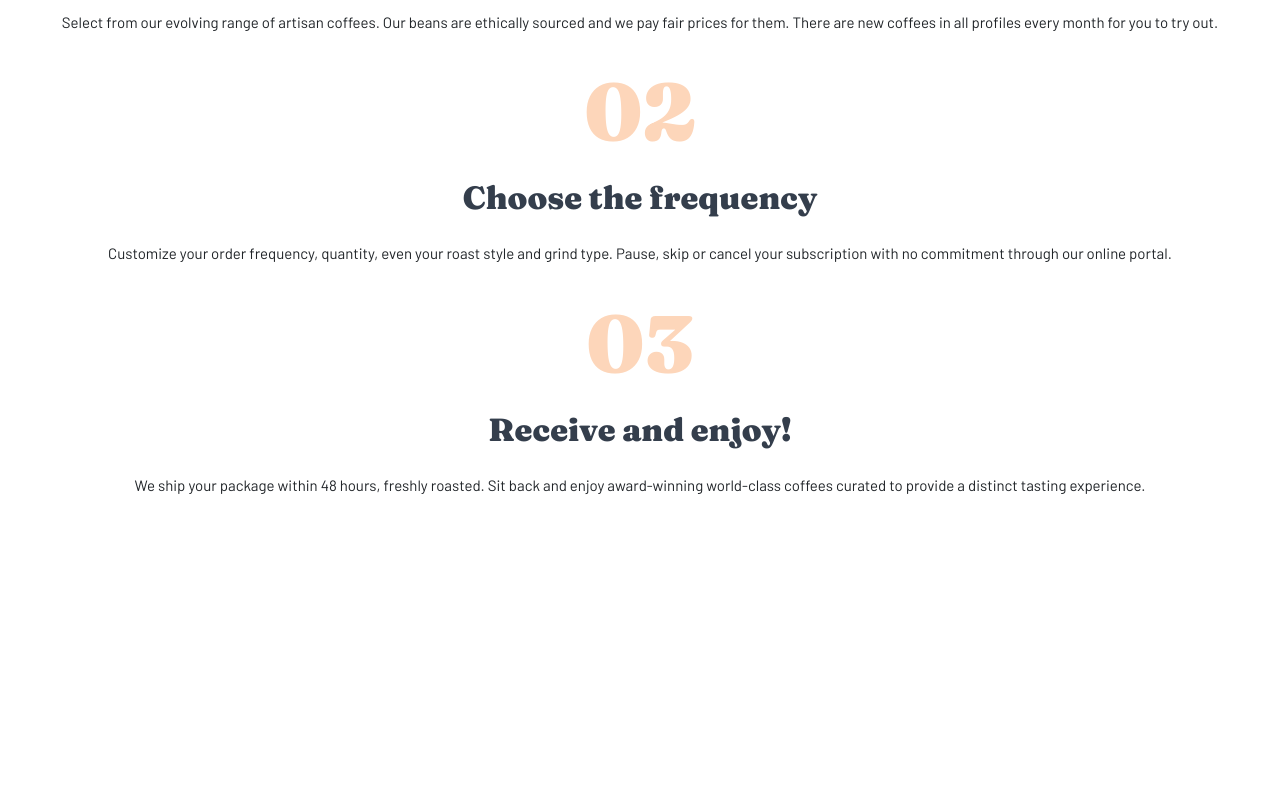
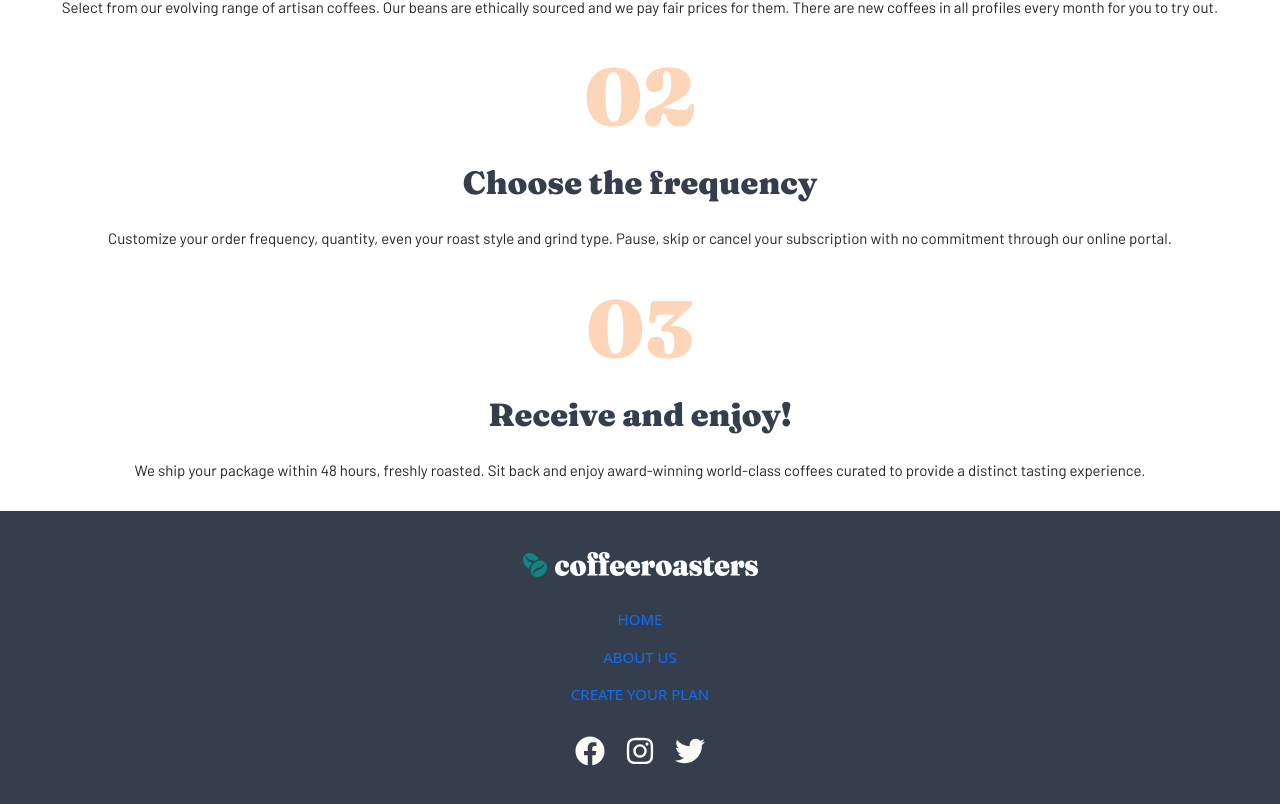
Before and after one commit to heiderick13/coffee-shop, a React (Vite) app: page / in a window 1280 px wide. Shown: the part 4229-5033 px from the top of the page. Before the commit the page ends 4770 px from the top, so only its background shows below. Built offline with nearby package versions, Linux system fonts and the light colour scheme.

Commit message:
:sparkles: import footer

```diff
--- a/src/App.jsx
+++ b/src/App.jsx
@@ -1,12 +1,14 @@
+import Footer from "./components/Footer/Footer";
 import Navbar from "./components/Navbar/Navbar";
 
 import { Outlet } from "react-router";
 
 function App() {
   return (
-    <div className="p-4">
+    <div>
       <Navbar />
       <Outlet />
+      <Footer />
     </div>
   );
 }
```
